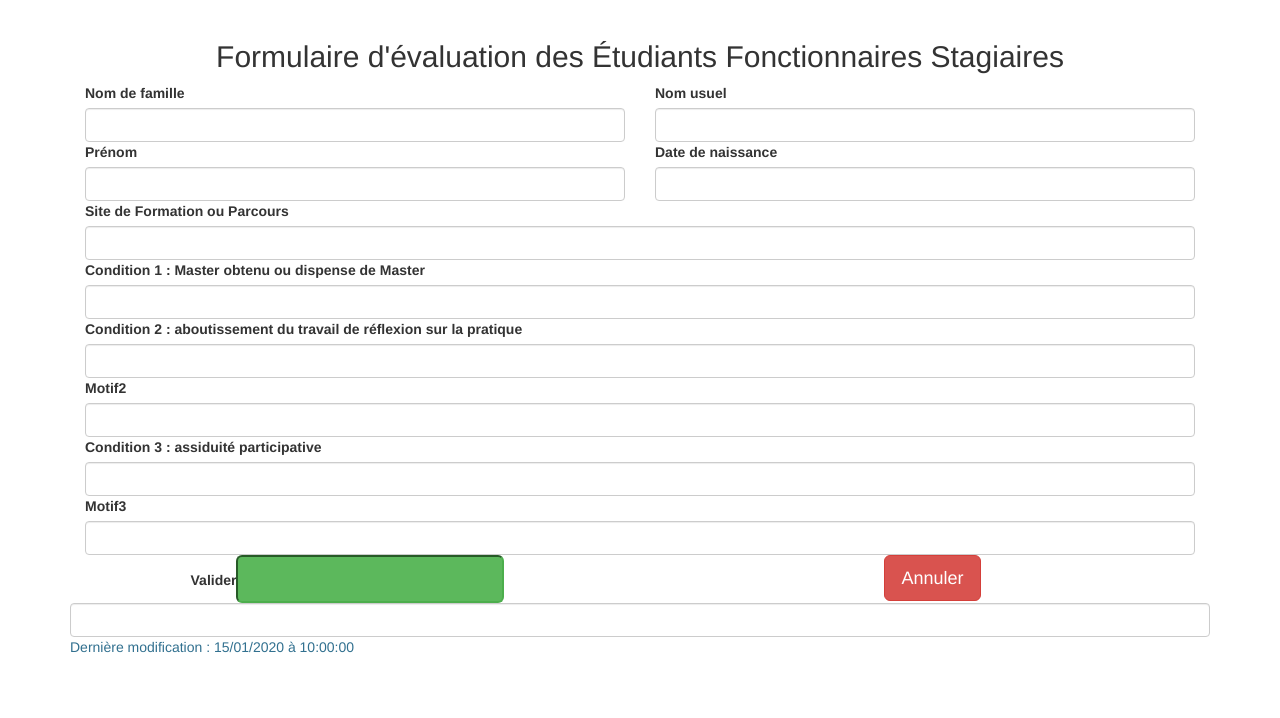
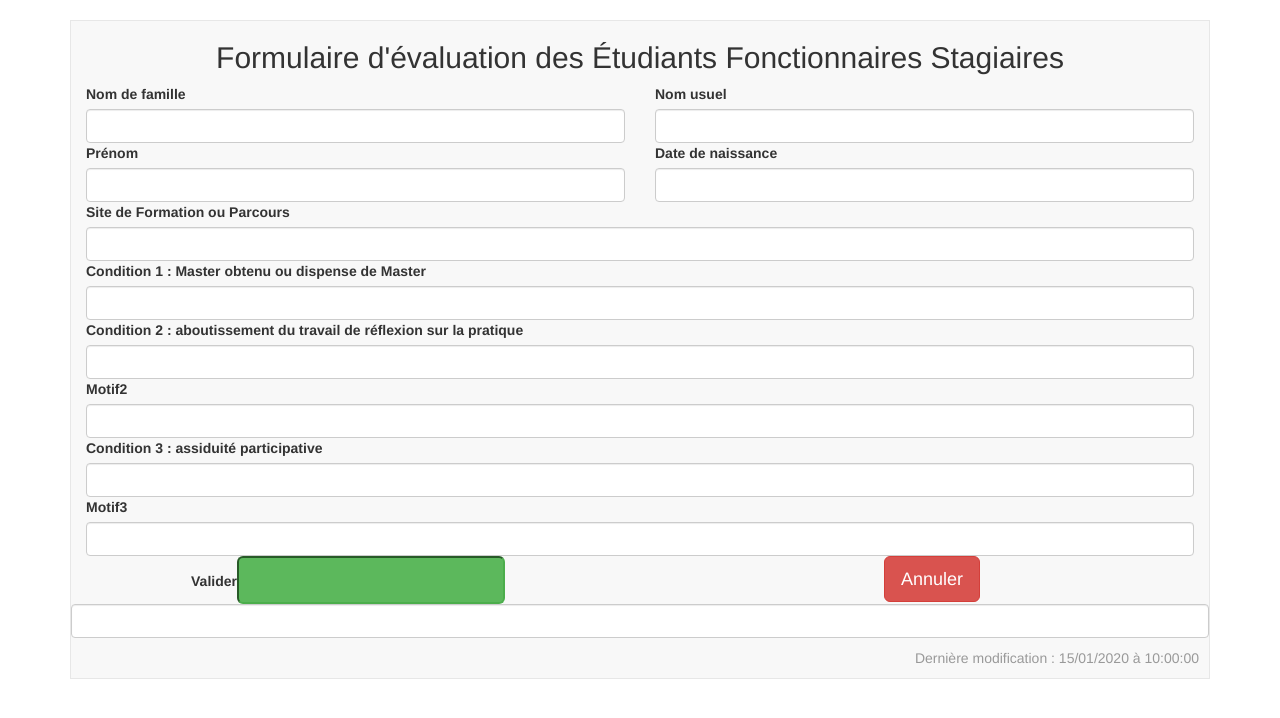
Before and after one commit to rmeja/Evaluation_EFS, a PHP site: template app/templates/form.twig in a window 1280 px wide. Shown: the top 718 px of the page. Run offline with PHP 8.4, Linux system fonts and the light colour scheme; the template is opened without the code that fills it: most values are stand-ins (such as "Sample title", 1, 10 or a date in 2020); form fields are guessed from the names that the template uses; some libraries are stand-ins or nearby versions.

Commit message:
Ajout d'un peu de css

```diff
--- a/app/templates/form.twig
+++ b/app/templates/form.twig
@@ -59,7 +59,7 @@
   {{ form_end(form, {'render_rest': false}) }}
 
   {% if data.datetime_modif %}
-    <p class="text-info">Dernière modification : {{ data.datetime_modif|date("d/m/Y") }} à {{ data.datetime_modif|date("G:i:s") }}</p>
+    <p class="info-modif">Dernière modification : {{ data.datetime_modif|date("d/m/Y") }} à {{ data.datetime_modif|date("G:i:s") }}</p>
   {% endif %}
 
 </div>
--- a/app/templates/index.twig
+++ b/app/templates/index.twig
@@ -33,7 +33,7 @@
     </div>
     <!--/.container-fluid -->
   </nav>
-  <div class="jumbotron">
+  <div class="dashboard col-md-12">
     <table class="table table-striped">
       <thead>
       <tr>
--- a/web/css/main.css
+++ b/web/css/main.css
@@ -3,3 +3,23 @@ body {
   padding-bottom: 20px;
   background-color: white;
 }
+
+.dashboard {
+  background-color: #f8f8f8;
+  border: 1px solid #e7e7e7;
+}
+
+.table-striped > tbody > tr:nth-of-type(2n+1) {
+  background-color: #EEEEEE;
+}
+
+.form-evalefs {
+  background-color: #f8f8f8;
+  border: 1px solid #e7e7e7;
+}
+
+.info-modif {
+  text-align: right;
+  margin: 10px;
+  color: #999999;
+}
```
